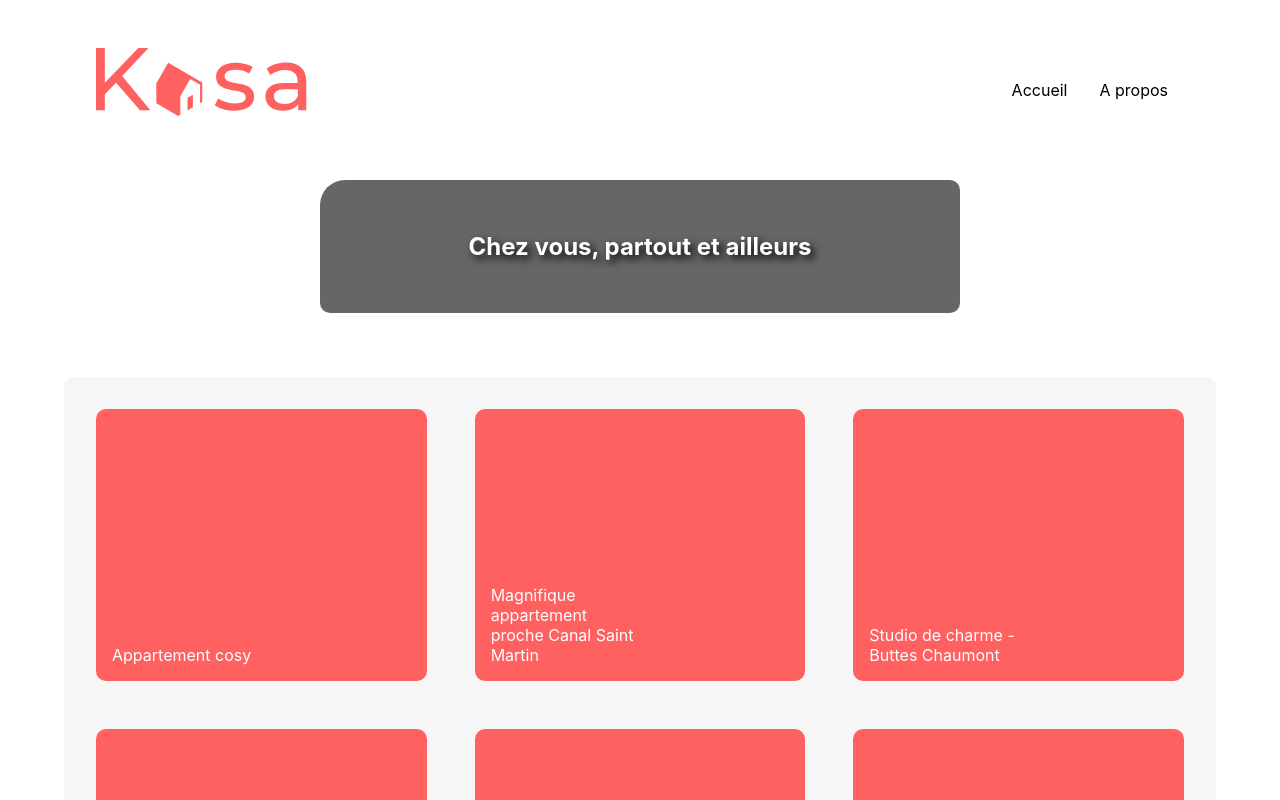
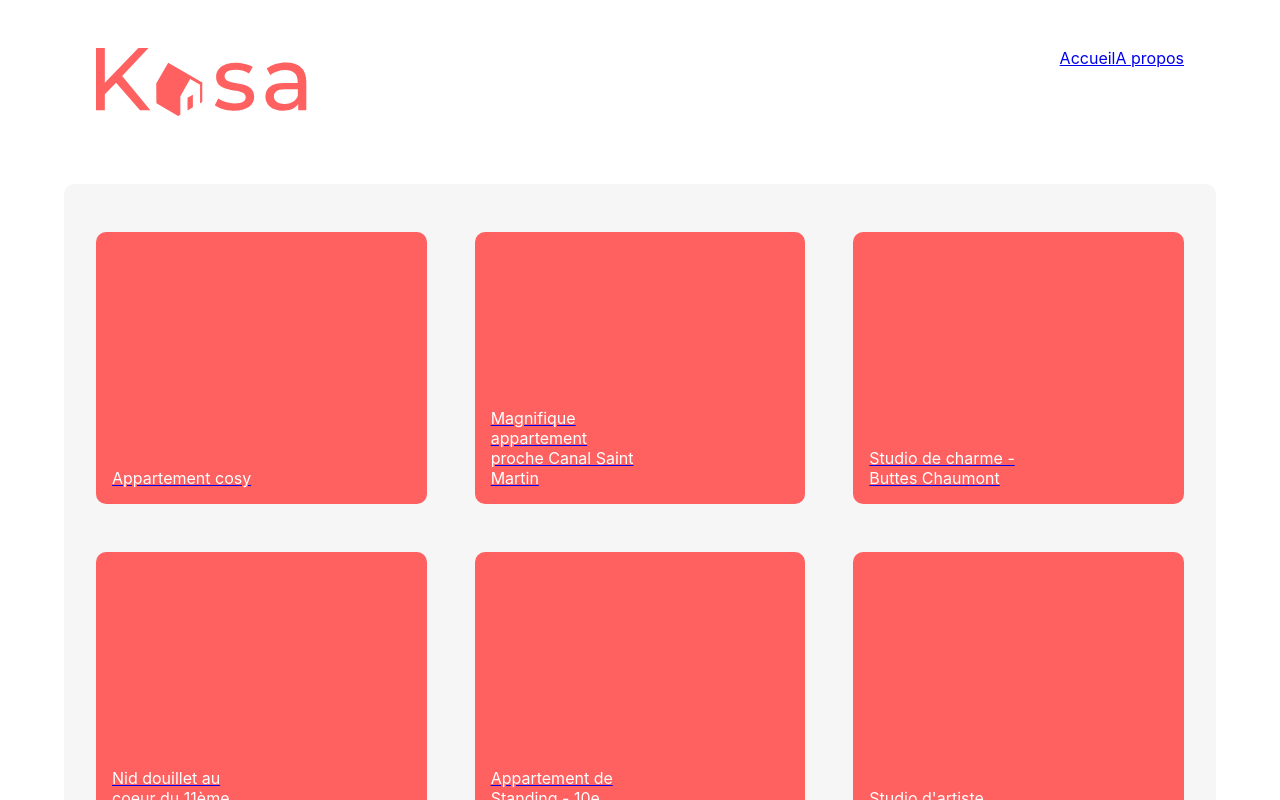
Before and after one commit to nburd01/OC_11_React, a React (Create React App) app in the folder oc_11/: page / in a window 1280 px wide. Shown: the top 800 px of the page. Built offline with nearby package versions, Linux system fonts and the light colour scheme.

Commit message:
importing logements via router, displaying logement info in individual page

```diff
--- a/oc_11/src/components/Banner.jsx
+++ b/oc_11/src/components/Banner.jsx
@@ -1,4 +1,5 @@
 // import Logements from "../data/logements.json";
+import { NavLink } from "react-router-dom";
 import logo from "../assets/kasa_logo.svg";
 import "../styles/Banner.scss";
 
@@ -9,14 +10,8 @@ function Banner() {
         <img src={logo} alt="Kasa logo" className="kasa-logo" />
       </div>
       <nav>
-        <ul>
-          <li>
-            <a href={`/`}>Accueil</a>
-          </li>
-          <li>
-            <a href={`/about`}>A propos</a>
-          </li>
-        </ul>
+        <NavLink to="/">Accueil</NavLink>
+        <NavLink to="/about">A propos</NavLink>
       </nav>
     </div>
   );
--- a/oc_11/src/index.jsx
+++ b/oc_11/src/index.jsx
@@ -1,30 +1,35 @@
 import React from "react";
 import ReactDOM from "react-dom";
 import "./index.css";
-import Root from "./routes/root";
+import About from "./routes/about";
 import { createBrowserRouter, RouterProvider } from "react-router-dom";
 import ErrorPage from "./routes/error-page";
-
-import Banner from "./components/Banner";
-import Footer from "./components/Footer";
+import Logement, { loader as logementLoader } from "./routes/logement";
+import Root, { loader as rootLoader } from "./routes/root";
 
 const router = createBrowserRouter([
   {
     path: "/",
     element: <Root />,
     errorElement: <ErrorPage />,
+    loader: rootLoader,
+    children: [
+      {
+        path: "about",
+        element: <About />,
+      },
+    ],
   },
   {
-    path: "root",
-    element: <Root />,
+    path: "logements/:logementId",
+    element: <Logement />,
+    loader: logementLoader,
   },
 ]);
 
 ReactDOM.render(
   <React.StrictMode>
-    <Banner />
     <RouterProvider router={router} />
-    <Footer />
   </React.StrictMode>,
   document.getElementById("root")
 );
--- a/oc_11/src/routes/about.jsx
+++ b/oc_11/src/routes/about.jsx
@@ -1,7 +1,5 @@
 import "../styles/About.scss";
 
-function About() {
+export default function About() {
   return <div>test</div>;
 }
-
-export default About;
--- a/oc_11/src/routes/error-page.jsx
+++ b/oc_11/src/routes/error-page.jsx
@@ -1,5 +1,6 @@
 import { useRouteError } from "react-router-dom";
 import {} from "../styles/Error-page.scss";
+
 export default function ErrorPage() {
   const error = useRouteError();
   console.error(error);
--- /dev/null
+++ b/oc_11/src/routes/logement.jsx
@@ -0,0 +1,29 @@
+import "../styles/Logement.scss";
+import { useLoaderData } from "react-router-dom";
+import logements from "../data/logements.json";
+
+export function loader({ params }) {
+  const logement = logements.find((l) => l.id === params.logementId);
+  console.log(logement);
+  return { logement };
+}
+
+export default function Logement() {
+  const { logement } = useLoaderData();
+
+  if (!logement) {
+    return <div>Logement not found</div>;
+  }
+
+  return (
+    <div id="logement">
+      <div className="kasa_banner">
+        <h2>{logement.title}</h2>
+      </div>
+      <div className="nameAndLocal">{/* Add more logement details here */}</div>
+      <div className="tags"></div>
+      <div className="rating"></div>
+      <div className="dropdowns"></div>
+    </div>
+  );
+}
--- a/oc_11/src/routes/root.jsx
+++ b/oc_11/src/routes/root.jsx
@@ -1,11 +1,47 @@
+import { Outlet, Link, useLoaderData } from "react-router-dom";
+import logements from "../data/logements.json";
 import "../styles/App.scss";
-import Cards from "../components/Cards";
-import HorizontalBanner from "../components/HorizontalBanner";
+import "../styles/Cards.scss";
+import Banner from "../components/Banner";
+import Footer from "../components/Footer";
+
+export async function loader() {
+  return { logements };
+}
+
 export default function Root() {
+  const { logements } = useLoaderData();
   return (
     <main>
-      <HorizontalBanner />
-      <Cards />
+      <Banner />
+      <div className="cards-container">
+        <nav>
+          {logements.length ? (
+            <ul>
+              {logements.map((logement) => (
+                <li key={logement.id}>
+                  <Link to={`logements/${logement.id}`}>
+                    {logement.title || logement.last ? (
+                      <div className="card">
+                        <div className="card-footer">{logement.title}</div>
+                      </div>
+                    ) : (
+                      <i>No Name</i>
+                    )}{" "}
+                    {logement.favorite && <span>★</span>}
+                  </Link>
+                </li>
+              ))}
+            </ul>
+          ) : (
+            <p>
+              <i>No logements</i>
+            </p>
+          )}
+        </nav>
+      </div>
+      <Outlet />
+      <Footer />
     </main>
   );
 }
--- a/oc_11/src/styles/Cards.scss
+++ b/oc_11/src/styles/Cards.scss
@@ -1,13 +1,21 @@
 .cards-container{
     background-color: var(--fourth-color);
-    display: grid;
-    grid-template-columns: repeat(var(--items-per-row, 3), 1fr);
     gap: 16px;
     padding: 16px;
     margin: 4em;
     border-radius: 10px;
     flex-grow: 1;
+    nav{
 
+        ul{
+            list-style-type: none;
+            display: grid;
+            grid-template-columns: repeat(3, 1fr);
+            gap: 16px;
+            list-style-type: none;
+            padding: 0;
+
+            li{
                 .card{
                     display: flex;
                     align-items: flex-end;
@@ -25,3 +33,7 @@
                     }
                 }
             }
+        }
+    }
+
+}
--- a/oc_11/src/styles/Error-page.scss
+++ b/oc_11/src/styles/Error-page.scss
@@ -6,11 +6,9 @@
     justify-content: space-evenly;
     .errors{
         color: var(--primary-color);
-
         .status{
         font-size: 15vw;
         }
-
         p{
             display: flex;
             justify-content: center;
```
Also changed, not shown: oc_11/src/routes/contact.jsx (+16 -16 lines), oc_11/src/styles/Logement.scss (added), 1 other file (tests, documents, lock files or other folders). Lines whose indentation alone changed are shown as unchanged.
